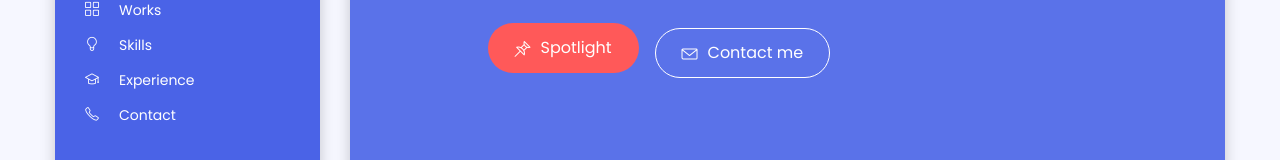
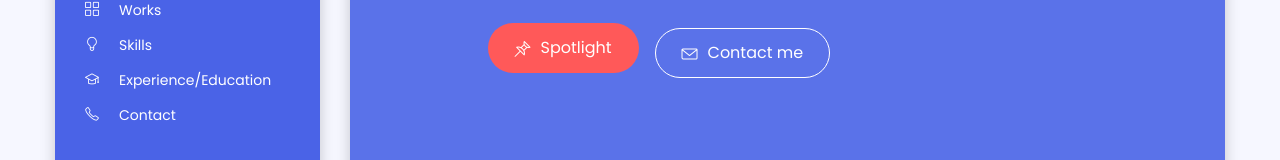
Before and after one commit to donald-p-redding/personal_website, a React (Create React App) app: page / in a window 1280 px wide. Shown: the part 409-569 px from the top of the page. Built offline with nearby package versions, Linux system fonts and the light colour scheme.

Commit message:
added "education" to "experiences" section header

```diff
--- a/src/components/Layout/Header.jsx
+++ b/src/components/Layout/Header.jsx
@@ -181,7 +181,7 @@ function Header({ toggleHeader, toggleHandler }) {
                     offset={-50}
                     duration={500}
                   >
-                    <i className="icon-graduation"></i>Experience
+                    <i className="icon-graduation"></i>Experience/Education
                   </ScrollLink>
                 ) : (
                   <Link to="/">
--- a/src/pages/Homepage.jsx
+++ b/src/pages/Homepage.jsx
@@ -152,7 +152,7 @@ function Homepage() {
 
       <Element name="section-experiences">
         <section className="shadow-blue white-bg padding">
-          <SectionHeading title="Experience" />
+          <SectionHeading title="Experience/Education" />
           <Experiences />
         </section>
       </Element>
```
